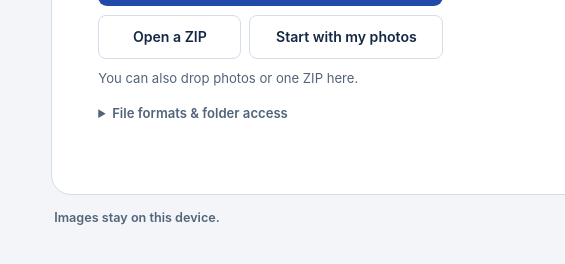
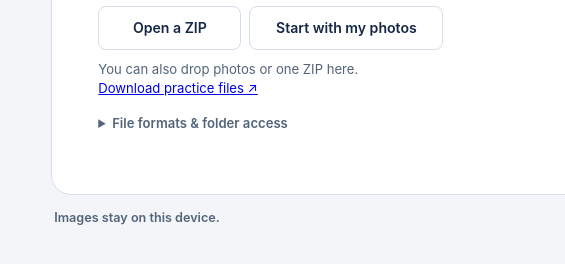
Before and after one commit to Active-Learning-Kyle/yolo-dataset-labeler, a plain HTML site: page index.html in a window 1280 px wide. Shown: the part 518-782 px from the top of the page, 0-565 px from the left. Drawn offline with Linux system fonts and the light colour scheme.

Commit message:
Add three downloadable fastener practice packs

```diff
--- a/index.html
+++ b/index.html
@@ -608,7 +608,7 @@ figcaption { margin-top:5px; line-height:1.25; }
           </div>
         </div>
         <p id="folderFeedback" class="folder-feedback" role="status"></p>
-        <p class="drop-hint">You can also drop photos or one ZIP here.</p>
+        <p class="drop-hint">You can also drop photos or one ZIP here.<br><a href="https://github.com/Active-Learning-Kyle/yolo-dataset-labeler#try-the-sample-photos" target="_blank" rel="noopener noreferrer">Download practice files ↗</a></p>
         <details class="format-notes"><summary>File formats &amp; folder access</summary>
           <p>Choose JPG, JPEG, PNG, WebP or BMP. Convert HEIC or HEIF photos to JPEG or PNG first.</p>
           <p id="modeNote"></p>
```
Also changed, not shown: 5 other files.
